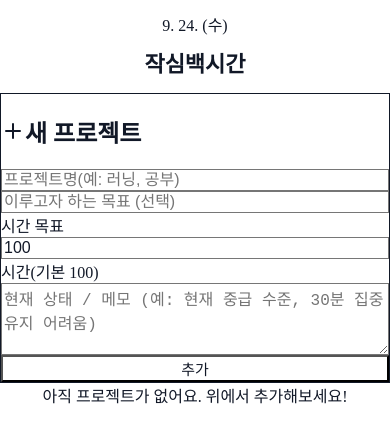
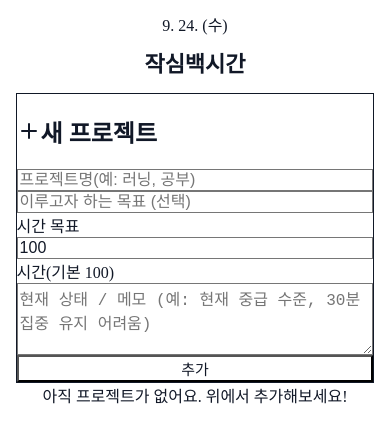
Before and after one commit to jimin020420/jaksim100h, a React (Vite) app: page / in a window 390 px wide. Shown: the top 442 px of the page. Built offline with nearby package versions, Linux system fonts and the light colour scheme.

Commit message:
fix: mobile padding and viewport (92vw/600px shell)

```diff
--- a/index.html
+++ b/index.html
@@ -4,7 +4,7 @@
 <head>
   <meta charset="UTF-8" />
   <meta name="viewport"
-    content="width=device-width, initial-scale=1, maximum-scale=1, minimum-scale=1, user-scalable=no, viewport-fit=cover" />
+    content="viewport-fit=cover, width=device-width, initial-scale=1, maximum-scale=1, user-scalable=no" />
   <meta name="theme-color" content="#ffffff" />
   <link rel="manifest" href="/manifest.webmanifest" />
   <link rel="apple-touch-icon" href="/icons/icon-192.png" />
--- a/src/App.tsx
+++ b/src/App.tsx
@@ -181,7 +181,7 @@ export default function Jaksim100HoursApp() {
       pb-[calc(env(safe-area-inset-bottom)+16px)]
     "
     >
-      <div className="w-full mx-auto max-w-[420px] sm:max-w-[560px] px-4">      {/* 모바일 앱같은 폭 */}
+      <div className="w-[min(92vw,600px)] mx-auto px-4">      {/* 모바일 앱같은 폭 */}
         <header className="mb-4">
           <div className="text-center text-sm text-gray-600">
             {new Date().toLocaleDateString('ko-KR', {
```
